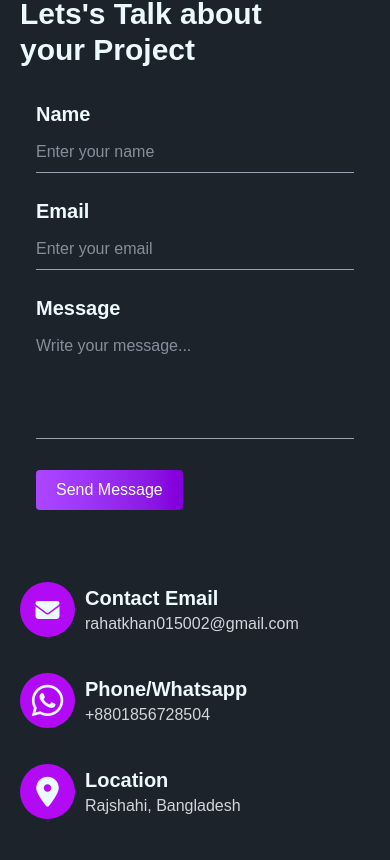
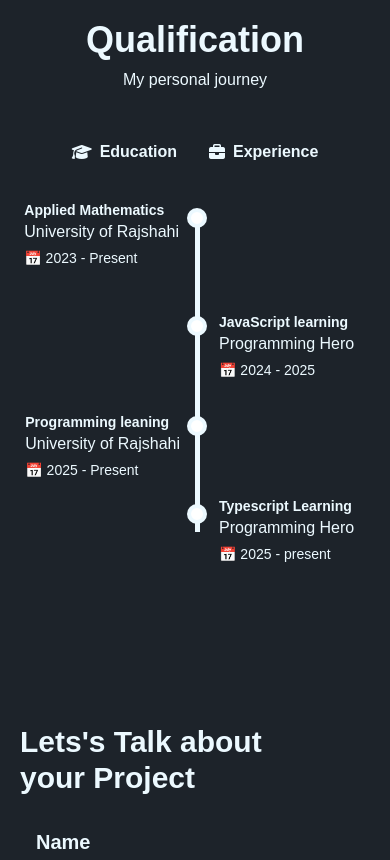
Before and after one commit to Rahat-khan117/Portfolio, a React (Vite) app: page / in a window 390 px wide. Shown: the part 4484-5344 px from the top of the page. Built offline with nearby package versions, Linux system fonts and the light colour scheme; a web font is replaced by a local one.

Commit message:
last commit

```diff
--- a/index.html
+++ b/index.html
@@ -16,6 +16,7 @@
 
     <link rel='stylesheet' href='https://cdn-uicons.flaticon.com/3.0.0/uicons-brands/css/uicons-brands.css'>
     <link rel='stylesheet' href='https://cdn-uicons.flaticon.com/3.0.0/uicons-solid-straight/css/uicons-solid-straight.css'>
+    <link rel='stylesheet' href='https://cdn-uicons.flaticon.com/3.0.0/uicons-bold-rounded/css/uicons-bold-rounded.css'>
     <script src="https://kit.fontawesome.com/95c17d0e8f.js" crossorigin="anonymous"></script>
     <style>
       .libertinus {
--- a/src/Components/Navbar.jsx
+++ b/src/Components/Navbar.jsx
@@ -23,8 +23,8 @@ const Navbar = () => {
                     <p className='text-xl font-semibold hidden sm:block cursor-pointer'>Home</p>
                     <p className='text-xl font-semibold hidden sm:block cursor-pointer'>About</p>
                     <p className='text-xl font-semibold hidden sm:block cursor-pointer'>Skills</p>
-                    <p className='text-xl font-semibold hidden lg:block cursor-pointer'>Services</p>
                     <p className='text-xl font-semibold hidden lg:block cursor-pointer'>Projects</p>
+                    <p className='text-xl font-semibold hidden lg:block cursor-pointer'>services</p>
                     <p className='text-xl font-semibold hidden lg:block cursor-pointer'>Contact</p>
 
                     <div className='text-3xl flex items-center'>
--- a/src/Pages/Contact.jsx
+++ b/src/Pages/Contact.jsx
@@ -18,7 +18,7 @@ const Contact = () => {
               </div>
               <div>
                 <p className="text-xl font-bold">Contact Email</p>
-                <p className=" text-gray-300">rahatkhan015002@gmail.com</p>
+                <p className=" opacity-70">rahatkhan015002@gmail.com</p>
               </div>
             </div>
             <div className="flex gap-2.5 items-center">
@@ -27,7 +27,7 @@ const Contact = () => {
               </div>
               <div>
                 <p className="text-xl font-bold">Phone/Whatsapp</p>
-                <p className=" text-gray-300">+8801856728504</p>
+                <p className=" opacity-70">+8801856728504</p>
               </div>
             </div>
             <div className="flex gap-2.5 items-center">
@@ -36,7 +36,7 @@ const Contact = () => {
               </div>
               <div>
                 <p className="text-xl font-bold">Location</p>
-                <p className=" text-gray-300">Rajshahi, Bangladesh</p>
+                <p className=" opacity-70">Rajshahi, Bangladesh</p>
               </div>
             </div>
           </div>
--- a/src/Pages/Home.jsx
+++ b/src/Pages/Home.jsx
@@ -4,6 +4,7 @@ import Skills from "./Skills";
 import Projects from "./Projects";
 import { useLoaderData } from "react-router";
 import Contact from "./Contact";
+import Qualification from "./Qualification";
 
 const Home = () => {
 
@@ -52,6 +53,12 @@ const Home = () => {
         <Projects projects={projects} ></Projects>
     </div>
 
+    {/* Qualification */}
+
+    <div className="mt-14">
+        <Qualification></Qualification>
+    </div>
+
     {/* for contact page */}
 
     <div className="mt-24">
--- /dev/null
+++ b/src/Pages/Qualification.jsx
@@ -0,0 +1,82 @@
+import React from 'react';
+
+const Qualification = () => {
+    return (
+        <section className="py-16">
+  {/* Title */}
+  <div className="text-center mb-12">
+    <h2 className="text-4xl font-bold">Qualification</h2>
+    <p className="mt-2">My personal journey</p>
+  </div>
+
+  {/* Tabs */}
+  <div className="flex justify-center gap-8 mb-12">
+    <div className="flex items-center gap-2 cursor-pointer font-semibold">
+      <i className="fa-solid fa-graduation-cap"></i> Education
+    </div>
+    <div className="flex items-center gap-2 cursor-pointer font-semibold">
+      <i className="fa-solid fa-briefcase"></i> Experience
+    </div>
+  </div>
+
+  {/* Timeline */}
+  <div className="grid  grid-cols-2 gap-10 max-w-4xl mx-auto relative">
+    {/* Vertical line */}
+    <div className="absolute left-1/2 top-0 bottom-0 w-[2px] ">
+    <div class="h-80 border-l-5"></div>
+    </div>
+
+    {/* Education Column */}
+    <div className="space-y-10">
+      {/* Item */}
+      <div className="relative pr-8">
+        {/* Dot */}
+        <div className="absolute right-[-32px] -top-1 w-5 h-5 rounded-full border-4 z-10 bg-white"></div>
+        <div className='absolute right-[-4px] -top-3'>
+            <h3 className="sm:text-lg text-sm font-bold">Applied Mathematics</h3>
+            <p>University of Rajshahi</p>
+             <p className="text-sm mt-1">📅 2023 - Present</p>
+        </div>
+      </div>
+
+      {/* Item */}
+      <div className="relative pr-8">
+        <div className="absolute right-[-32px] top-41 w-5 h-5 rounded-full border-4 z-10 bg-white"></div>
+        <div className='absolute right-[-5px] top-40'>
+            <h3 className="sm:text-lg text-sm font-bold">Programming leaning</h3>
+            <p>University of Rajshahi</p>
+            <p className="text-sm mt-1">📅 2025 - Present</p>
+        </div>
+      </div>
+    </div>
+
+
+    {/* Experience Column */}
+    <div className="space-y-10">
+
+      {/* Item */}
+      <div className="relative pl-8">
+        <div className="absolute left-[-28px] top-26 w-5 h-5 rounded-full border-4 z-10 bg-white"></div>
+        <div className='pt-25 -ml-7'>
+            <h3 className="sm:text-lg text-sm font-bold">JavaScript learning</h3>
+            <p>Programming Hero</p>
+            <p className="text-sm mt-1">📅 2024 - 2025</p>
+        </div>
+      </div>
+
+      {/* Item */}
+      <div className="relative pl-8">
+        <div className="absolute left-[-28px] top-21 w-5 h-5 rounded-full border-4 z-10 bg-white"></div>
+        <div className='pt-19 -ml-7'>
+            <h3 className="sm:text-lg text-sm font-bold">Typescript Learning</h3>
+           <p>Programming Hero</p>
+            <p className="text-sm mt-1">📅 2025 - present</p>
+        </div>
+      </div>
+    </div>
+  </div>
+</section>
+    );
+};
+
+export default Qualification;
```
